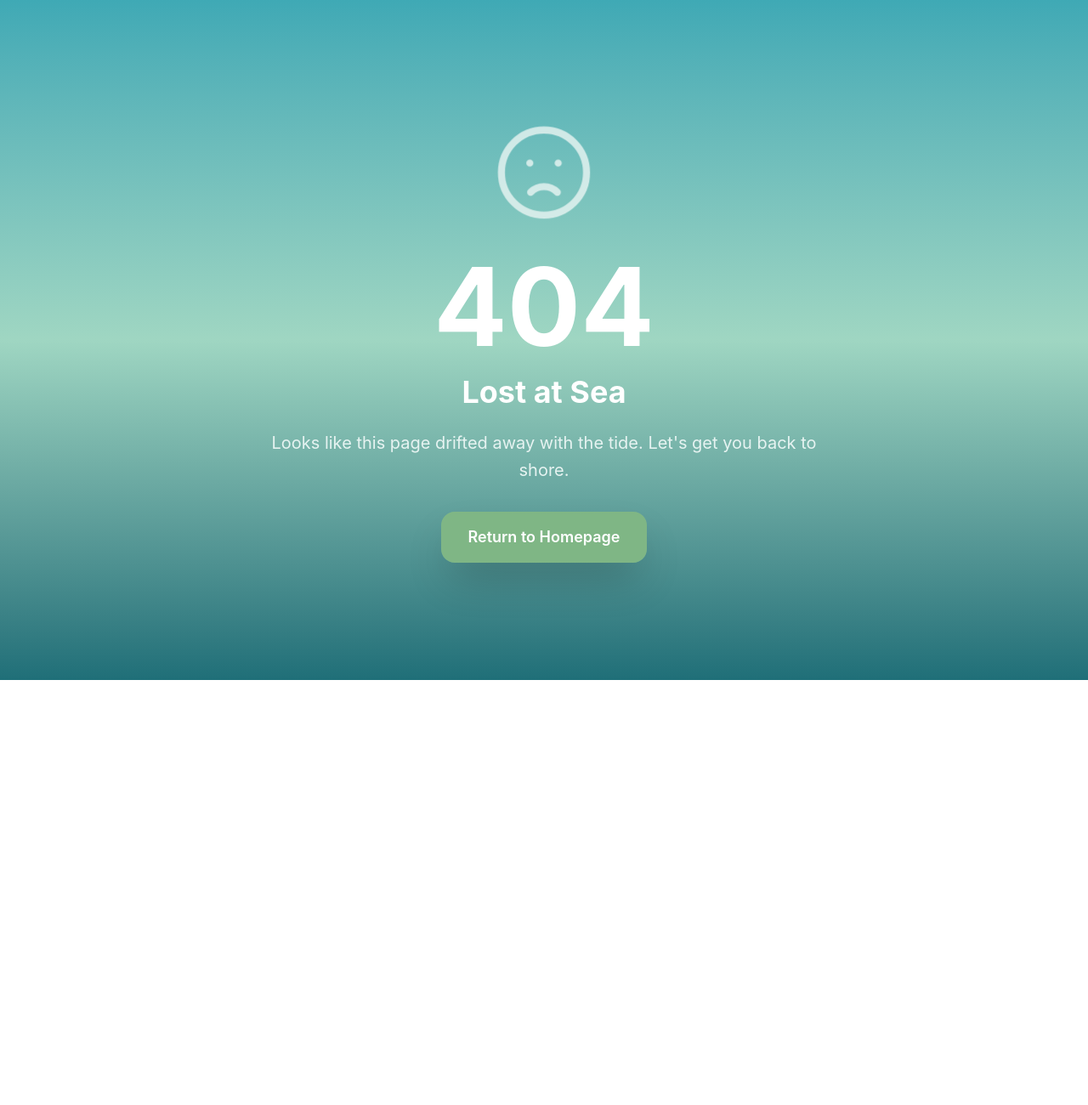
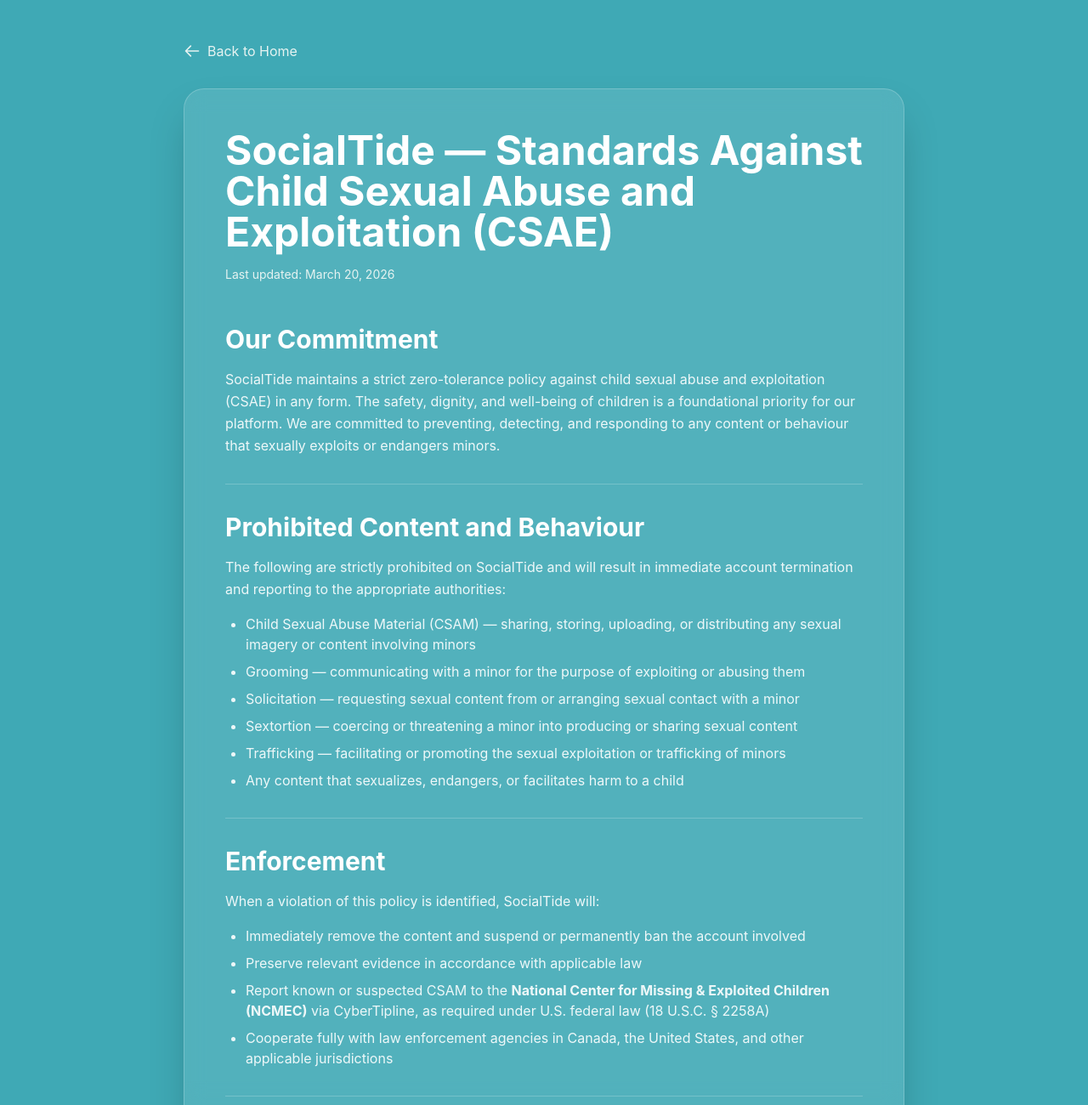
Before and after one commit to socialtideapp/website, a Next.js app: page /csae-policy in a window 1280 px wide. Before the commit this address had no page. Shown: the top 1300 px of the page at 85% size. Before the commit the page ends 800 px from the top, so only its background shows below. Built offline with nearby package versions, Linux system fonts and the light colour scheme.

Commit message:
Add CSAE Policy

```diff
--- a/app/components/Footer.tsx
+++ b/app/components/Footer.tsx
@@ -31,6 +31,12 @@ export default function Footer() {
         >
           Help
         </a>
+        <a
+          href="/csae-policy"
+          className="text-sm text-ocean-foam hover:text-white visited:text-ocean-foam transition-colors duration-300 underline"
+        >
+          Child Safety
+        </a>
       </nav>
     </footer>
   );
--- /dev/null
+++ b/app/csae-policy/page.tsx
@@ -0,0 +1,161 @@
+import type { Metadata } from 'next';
+import Link from 'next/link';
+import Footer from '../components/Footer';
+
+export const metadata: Metadata = {
+  title: 'Child Safety Policy (CSAE) | SocialTide',
+  description: 'SocialTide standards against child sexual abuse and exploitation (CSAE) — our policies, prohibited content, and how to report violations.',
+  alternates: {
+    canonical: 'https://www.socialtide.app/csae-policy'
+  }
+};
+
+export default function CSAEPolicy() {
+  return (
+    <div className="min-h-screen bg-ocean-light">
+      <div className="max-w-4xl mx-auto px-6 pt-8 pb-20 md:pt-12 md:pb-32">
+        {/* Back to Home Link */}
+        <Link
+          href="/"
+          className="inline-flex items-center gap-2 text-ocean-foam hover:text-white transition-colors duration-300 mb-8"
+        >
+          <svg className="w-5 h-5" fill="none" stroke="currentColor" viewBox="0 0 24 24">
+            <path strokeLinecap="round" strokeLinejoin="round" strokeWidth={2} d="M10 19l-7-7m0 0l7-7m-7 7h18" />
+          </svg>
+          Back to Home
+        </Link>
+
+        {/* Content Container */}
+        <article className="bg-white/10 backdrop-blur-md rounded-3xl p-8 md:p-12 border border-white/20 shadow-2xl">
+          <header className="mb-12">
+            <h1 className="text-4xl md:text-5xl font-bold text-white mb-4">
+              SocialTide — Standards Against Child Sexual Abuse and Exploitation (CSAE)
+            </h1>
+            <p className="text-ocean-foam text-sm">Last updated: March 20, 2026</p>
+          </header>
+
+          <div className="prose prose-invert prose-lg max-w-none text-white/90 space-y-8">
+
+            <section>
+              <h2 className="text-2xl md:text-3xl font-bold text-white mb-4">Our Commitment</h2>
+              <p className="leading-relaxed">
+                SocialTide maintains a strict zero-tolerance policy against child sexual abuse and exploitation (CSAE) in any form. The safety, dignity, and well-being of children is a foundational priority for our platform. We are committed to preventing, detecting, and responding to any content or behaviour that sexually exploits or endangers minors.
+              </p>
+            </section>
+
+            <hr className="border-white/20" />
+
+            <section>
+              <h2 className="text-2xl md:text-3xl font-bold text-white mb-4">Prohibited Content and Behaviour</h2>
+              <p className="leading-relaxed mb-4">
+                The following are strictly prohibited on SocialTide and will result in immediate account termination and reporting to the appropriate authorities:
+              </p>
+              <ul className="list-disc pl-6 space-y-2">
+                <li>Child Sexual Abuse Material (CSAM) — sharing, storing, uploading, or distributing any sexual imagery or content involving minors</li>
+                <li>Grooming — communicating with a minor for the purpose of exploiting or abusing them</li>
+                <li>Solicitation — requesting sexual content from or arranging sexual contact with a minor</li>
+                <li>Sextortion — coercing or threatening a minor into producing or sharing sexual content</li>
+                <li>Trafficking — facilitating or promoting the sexual exploitation or trafficking of minors</li>
+                <li>Any content that sexualizes, endangers, or facilitates harm to a child</li>
+              </ul>
+            </section>
+
+            <hr className="border-white/20" />
+
+            <section>
+              <h2 className="text-2xl md:text-3xl font-bold text-white mb-4">Enforcement</h2>
+              <p className="leading-relaxed mb-4">
+                When a violation of this policy is identified, SocialTide will:
+              </p>
+              <ul className="list-disc pl-6 space-y-2">
+                <li>Immediately remove the content and suspend or permanently ban the account involved</li>
+                <li>Preserve relevant evidence in accordance with applicable law</li>
+                <li>Report known or suspected CSAM to the <strong>National Center for Missing &amp; Exploited Children (NCMEC)</strong> via CyberTipline, as required under U.S. federal law (18 U.S.C. § 2258A)</li>
+                <li>Cooperate fully with law enforcement agencies in Canada, the United States, and other applicable jurisdictions</li>
+              </ul>
+            </section>
+
+            <hr className="border-white/20" />
+
+            <section>
+              <h2 className="text-2xl md:text-3xl font-bold text-white mb-4">How to Report a Violation</h2>
+              <p className="leading-relaxed mb-4">
+                If you encounter content or behaviour on SocialTide that you believe violates this policy, please report it immediately through one of the following channels:
+              </p>
+              <ul className="list-disc pl-6 space-y-3">
+                <li>
+                  <strong>In-app reporting:</strong> Use the &quot;Report&quot; option on any message to flag concerning content directly to our moderation team.
+                </li>
+                <li>
+                  <strong>Email:</strong> Contact us at{' '}
+                  <a
+                    href="mailto:support@socialtide.app"
+                    className="text-tide-blue hover:text-white underline transition-colors duration-300"
+                  >
+                    support@socialtide.app
+                  </a>
+                  {' '}with details of the reported content or behaviour.
+                </li>
+                <li>
+                  <strong>NCMEC CyberTipline:</strong> You may also report directly to NCMEC at{' '}
+                  <a
+                    href="https://www.missingkids.org/gethelpnow/cybertipline"
+                    target="_blank"
+                    rel="noopener noreferrer"
+                    className="text-tide-blue hover:text-white underline transition-colors duration-300"
+                  >
+                    missingkids.org/cybertipline
+                  </a>
+                  .
+                </li>
+              </ul>
+              <p className="leading-relaxed mt-4">
+                All reports are treated as high priority and reviewed promptly.
+              </p>
+            </section>
+
+            <hr className="border-white/20" />
+
+            <section>
+              <h2 className="text-2xl md:text-3xl font-bold text-white mb-4">Age Minimum</h2>
+              <p className="leading-relaxed">
+                SocialTide requires users to be at least 13 years of age. We do not knowingly permit accounts for children under 13. If we become aware that a user is under 13, the account will be immediately terminated. Parents or guardians who believe their child has created an account should contact us at{' '}
+                <a
+                  href="mailto:support@socialtide.app"
+                  className="text-tide-blue hover:text-white underline transition-colors duration-300"
+                >
+                  support@socialtide.app
+                </a>
+                .
+              </p>
+            </section>
+
+            <hr className="border-white/20" />
+
+            <section>
+              <h2 className="text-2xl md:text-3xl font-bold text-white mb-4">Related Policies</h2>
+              <p className="leading-relaxed mb-4">
+                This policy should be read alongside our other community standards:
+              </p>
+              <ul className="list-disc pl-6 space-y-2">
+                <li>
+                  <a href="/terms-of-service" className="text-tide-blue hover:text-white underline transition-colors duration-300">
+                    Terms of Service
+                  </a>
+                </li>
+                <li>
+                  <a href="/privacy-policy" className="text-tide-blue hover:text-white underline transition-colors duration-300">
+                    Privacy Policy
+                  </a>
+                </li>
+              </ul>
+            </section>
+
+          </div>
+        </article>
+
+        <Footer />
+      </div>
+    </div>
+  );
+}
--- a/app/sitemap.ts
+++ b/app/sitemap.ts
@@ -34,5 +34,11 @@ export default function sitemap(): MetadataRoute.Sitemap {
       changeFrequency: 'monthly',
       priority: 0.6,
     },
+    {
+      url: `${baseUrl}/csae-policy`,
+      lastModified: new Date(),
+      changeFrequency: 'monthly',
+      priority: 0.7,
+    },
   ]
 }
```
